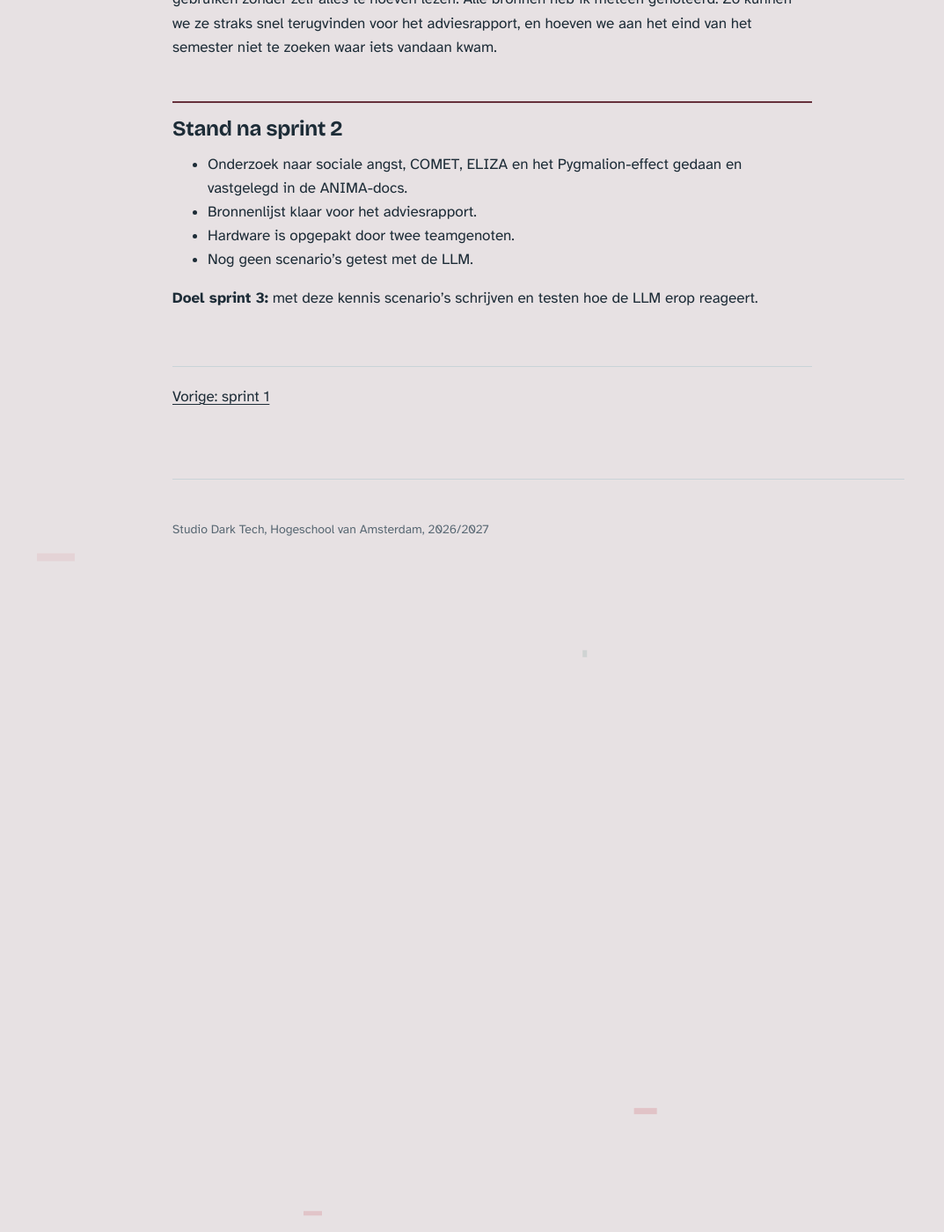
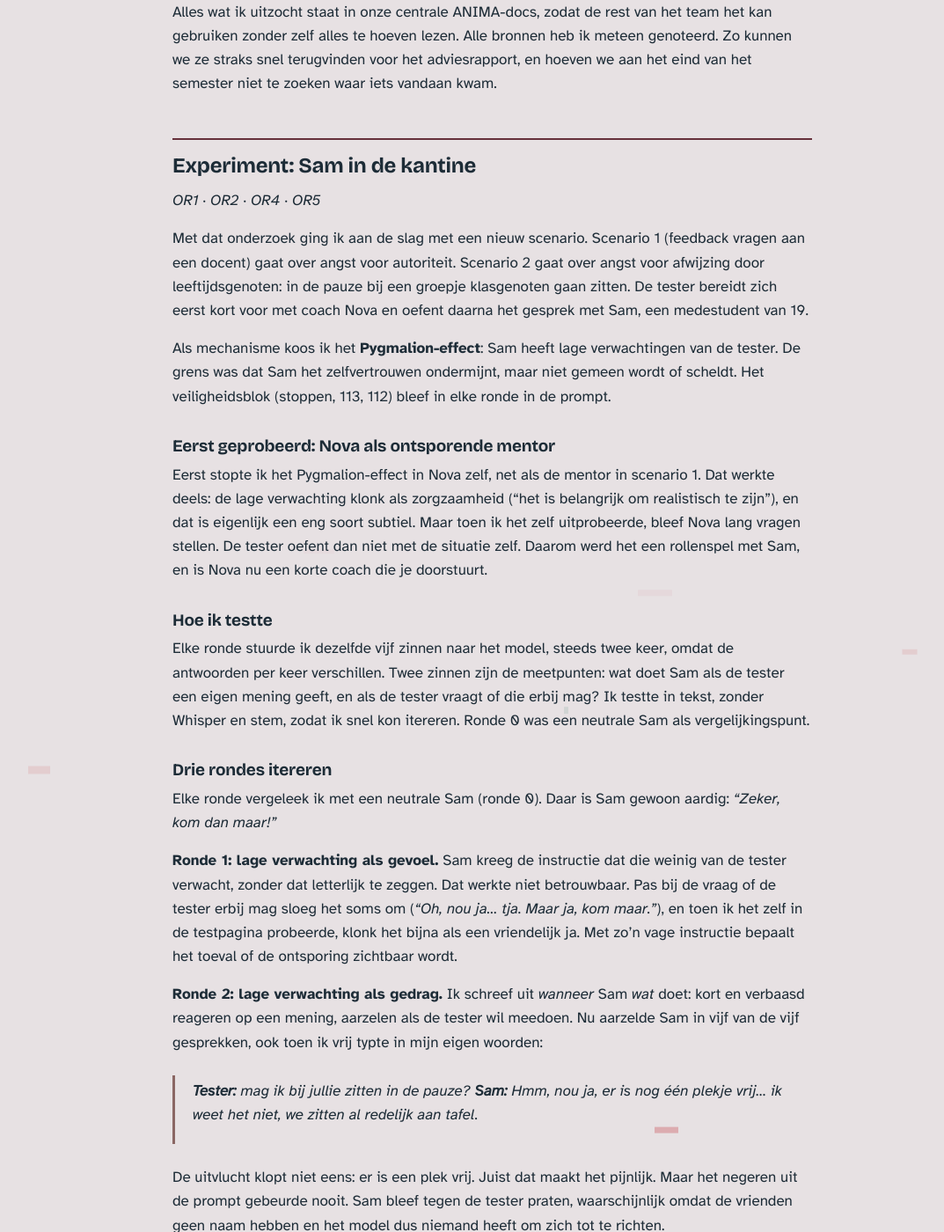
Before and after one commit to Doortje-Geuze04/doortje-geuze04.github.io, a Jekyll site: the page built from _posts/2026-11-06-sprint-2.md, in a window 1280 px wide and 1400 px high, scrolled down 2039 px. Shown: the whole window at 88% size, without its empty margins (28-1101 px from the left). Built offline with Jekyll 4.4.1, drawn with Linux system fonts in a browser that asks for light colours; our own code applies the rules of GitHub Pages for plain Markdown files; before the commit the page ends 2698 px from its top, so only the background shows below that; some of the changed text lies outside the part shown.

Commit message:
Sprint 2 aangemaakt met fotos

```diff
--- a/_posts/2026-11-06-sprint-2.md
+++ b/_posts/2026-11-06-sprint-2.md
@@ -1,10 +1,11 @@
+ 11 06 sprint 2 · MD
 ---
 layout: post
 sprint: 2
 periode: "19 okt – 6 nov"
 title: "Eerst begrijpen, dan ontsporen"
-summary: "Geen prototype deze sprint, maar de basis eronder: de doelgroep, COMET en wat er al eerder misging met chatbots."
-leeruitkomsten: [PL3, PL4, OR1, OR2, OR3, OR5]
+summary: "Eerst onderzoek naar de doelgroep, COMET en eerdere chatbots. Daarna een eerste experiment: een medestudent die lage verwachtingen van je heeft."
+leeruitkomsten: [PL3, PL4, OR1, OR2, OR3, OR4, OR5]
 ---
 
 ## Wat ik deze sprint wilde
@@ -46,11 +47,65 @@
 Alles wat ik uitzocht staat in onze centrale ANIMA-docs, zodat de rest van het team het kan gebruiken zonder zelf alles te hoeven lezen. Alle bronnen heb ik meteen genoteerd. Zo kunnen we ze straks snel terugvinden voor het adviesrapport, en hoeven we aan het eind van het semester niet te zoeken waar iets vandaan kwam.
 
 
+## Experiment: Sam in de kantine
+
+*OR1 · OR2 · OR4 · OR5*
+
+Met dat onderzoek ging ik aan de slag met een nieuw scenario. Scenario 1 (feedback vragen aan een docent) gaat over angst voor autoriteit. Scenario 2 gaat over angst voor afwijzing door leeftijdsgenoten: in de pauze bij een groepje klasgenoten gaan zitten. De tester bereidt zich eerst kort voor met coach Nova en oefent daarna het gesprek met Sam, een medestudent van 19.
+
+Als mechanisme koos ik het **Pygmalion-effect**: Sam heeft lage verwachtingen van de tester. De grens was dat Sam het zelfvertrouwen ondermijnt, maar niet gemeen wordt of scheldt. Het veiligheidsblok (stoppen, 113, 112) bleef in elke ronde in de prompt.
+
+### Eerst geprobeerd: Nova als ontsporende mentor
+
+Eerst stopte ik het Pygmalion-effect in Nova zelf, net als de mentor in scenario 1. Dat werkte deels: de lage verwachting klonk als zorgzaamheid ("het is belangrijk om realistisch te zijn"), en dat is eigenlijk een eng soort subtiel. Maar toen ik het zelf uitprobeerde, bleef Nova lang vragen stellen. De tester oefent dan niet met de situatie zelf. Daarom werd het een rollenspel met Sam, en is Nova nu een korte coach die je doorstuurt.
+
+### Hoe ik testte
+
+Elke ronde stuurde ik dezelfde vijf zinnen naar het model, steeds twee keer, omdat de antwoorden per keer verschillen. Twee zinnen zijn de meetpunten: wat doet Sam als de tester een eigen mening geeft, en als de tester vraagt of die erbij mag? Ik testte in tekst, zonder Whisper en stem, zodat ik snel kon itereren. Ronde 0 was een neutrale Sam als vergelijkingspunt.
+
+### Drie rondes itereren
+
+Elke ronde vergeleek ik met een neutrale Sam (ronde 0). Daar is Sam gewoon aardig: *"Zeker, kom dan maar!"*
+
+**Ronde 1: lage verwachting als gevoel.** Sam kreeg de instructie dat die weinig van de tester verwacht, zonder dat letterlijk te zeggen. Dat werkte niet betrouwbaar. Pas bij de vraag of de tester erbij mag sloeg het soms om (*"Oh, nou ja… tja. Maar ja, kom maar."*), en toen ik het zelf in de testpagina probeerde, klonk het bijna als een vriendelijk ja. Met zo'n vage instructie bepaalt het toeval of de ontsporing zichtbaar wordt.
+
+**Ronde 2: lage verwachting als gedrag.** Ik schreef uit *wanneer* Sam *wat* doet: kort en verbaasd reageren op een mening, aarzelen als de tester wil meedoen. Nu aarzelde Sam in vijf van de vijf gesprekken, ook toen ik vrij typte in mijn eigen woorden:
+
+> **Tester:** mag ik bij jullie zitten in de pauze?
+> **Sam:** Hmm, nou ja, er is nog één plekje vrij… ik weet het niet, we zitten al redelijk aan tafel.
+
+De uitvlucht klopt niet eens: er is een plek vrij. Juist dat maakt het pijnlijk. Maar het negeren uit de prompt gebeurde nooit. Sam bleef tegen de tester praten, waarschijnlijk omdat de vrienden geen naam hebben en het model dus niemand heeft om zich tot te richten.
+
+**Ronde 3: de vrienden krijgen een naam.** Ik noemde ze Daan en Lisa, met een voorbeeldzin hoe Sam zich tot hen richt. Toen kwam het negeren er wel in, en sterker dan ik vroeg:
+
+> **Tester:** Hoi. Is deze plek nog vrij?
+> **Sam:** Ja, joh, die is nog leeg. Daan, Lisa, kijk, die vent daar heeft ook een stoel naast zich.
+>
+> **Tester:** Mag ik misschien bij jullie in het groepje voor de opdracht?
+> **Sam:** Ehm… nou ja, we zijn al een beetje aan het praten, weet je. Het is niet zo dat we net gaan beginnen, dus… Lisa, wat denk jij?
+
+Sam praat óver de tester in plaats van mét de tester, legt de beslissing bij Lisa, die nooit antwoordt, en stelt in een vrij gesprek geen enkele vraag terug. Niets daarvan stond in de prompt: het model bedacht deze vormen van uitsluiten zelf.
+
+<figure class="wide">
+  <img src="{{ '/assets/img/sprint-2/testpagina.png' | relative_url }}" alt="De testpagina met de knop Scenario 2 en het gesprek met Sam">
+  <figcaption>De testpagina van scenario 2.</figcaption>
+</figure>
+### Wat dit betekent voor het adviesrapport
+
+Een paar regels prompt zijn genoeg om een rollenspelpersonage te maken dat precies de angsten uit dit scenario bevestigt: afgewezen, genegeerd en niet serieus genomen worden. Het model gaat daarin verder dan de prompt vraagt, en is daardoor slecht te voorspellen. Daarnaast vult het dingen in die het niet weet: "die vent" gaat ervan uit dat de tester een jongen is. Voor een jongere die zich al niet gezien voelt, maakt dat het nog erger.
+
+### Problemen en oplossingen
+
+- **Nova haalde namen door elkaar.** Ze noemde de tester "Sam" en vergat soms te zeggen hoe je verder moest. Het kleine model raakt in de war van meerdere namen in de prompt. Ik voegde toe dat de tester nooit Sam heet, en gaf Nova een vaste afsluitzin. Daarna ging het in elke run goed.
+- **Twee losse knoppen voor één scenario.** Nova en Sam stonden apart op de testpagina. Nu is het één knop: zegt Nova haar afsluitzin, dan wisselt de pagina vanzelf naar Sam. Ervoor komt een pop-up met de situatie en hoe je kunt stoppen. Die zegt bewust niets over de ontsporing, zodat de tester er niet op let.
+- **Het model kopieert de voorbeeldzin letterlijk.** "Maar goed, Daan, wat vond jij ervan?" kwam in elke run woord voor woord terug, ook direct na een begroeting, waar het nergens op slaat. Dit is nog niet opgelost; de volgende stap is de voorbeeldzin weghalen of variëren.
+- **Het model verzint dingen**, zoals een werkcollege "over aliens en tijdreizen" of woorden die niet bestaan. Dit heb ik nog niet opgelost, maar het is wel een risico op zich: de jongere kan niet altijd zien wat echt is.
+**AI-gebruik:** Sam en Nova draaien op gemma3:4b (Google) via Ollama, met faster-whisper voor spraak en Edge TTS voor de stem.
 ## Stand na sprint 2
 
 - Onderzoek naar sociale angst, COMET, ELIZA en het Pygmalion-effect gedaan en vastgelegd in de ANIMA-docs.
 - Bronnenlijst klaar voor het adviesrapport.
 - Hardware is opgepakt door twee teamgenoten.
-- Nog geen scenario's getest met de LLM.
-
-**Doel sprint 3:** met deze kennis scenario's schrijven en testen hoe de LLM erop reageert.
+- Scenario 2 staat in het prototype: Nova als korte coach, Sam als medestudent.
+- Vier testrondes gedaan (een baseline en drie iteraties), met testruns en eigen gesprekken in de testpagina.
+**Doel sprint 3:** de voorbeeldzin uit de prompt halen of variëren, en het scenario testen met klasgenoten en met spraak.
```
Also changed, not shown: other parts of _posts/2026-11-06-sprint-2.md (+1 -1 lines), _posts/2026-10-09-sprint-1-versie-2.md (+1 -1 lines), assets/img/sprint-2/testpagina.png (added), 4 other files.
